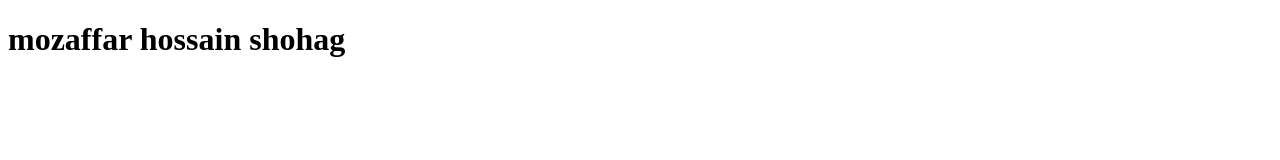
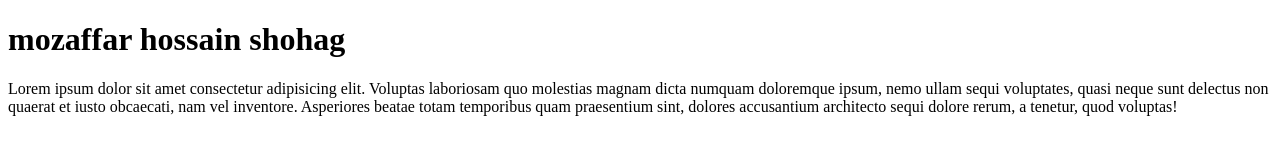
Before and after one commit to mhshohag308/first-projects, a plain HTML site: page index.html in a window 1280 px wide. Drawn offline with Linux system fonts and the light colour scheme.

Commit message:
ptag-added

```diff
--- a/index.html
+++ b/index.html
@@ -7,5 +7,6 @@
 </head>
 <body>
         <H1>mozaffar hossain shohag</H1>
+        <p>Lorem ipsum dolor sit amet consectetur adipisicing elit. Voluptas laboriosam quo molestias magnam dicta numquam doloremque ipsum, nemo ullam sequi voluptates, quasi neque sunt delectus non quaerat et iusto obcaecati, nam vel inventore. Asperiores beatae totam temporibus quam praesentium sint, dolores accusantium architecto sequi dolore rerum, a tenetur, quod voluptas!</p>
 </body>
 </html>
```
